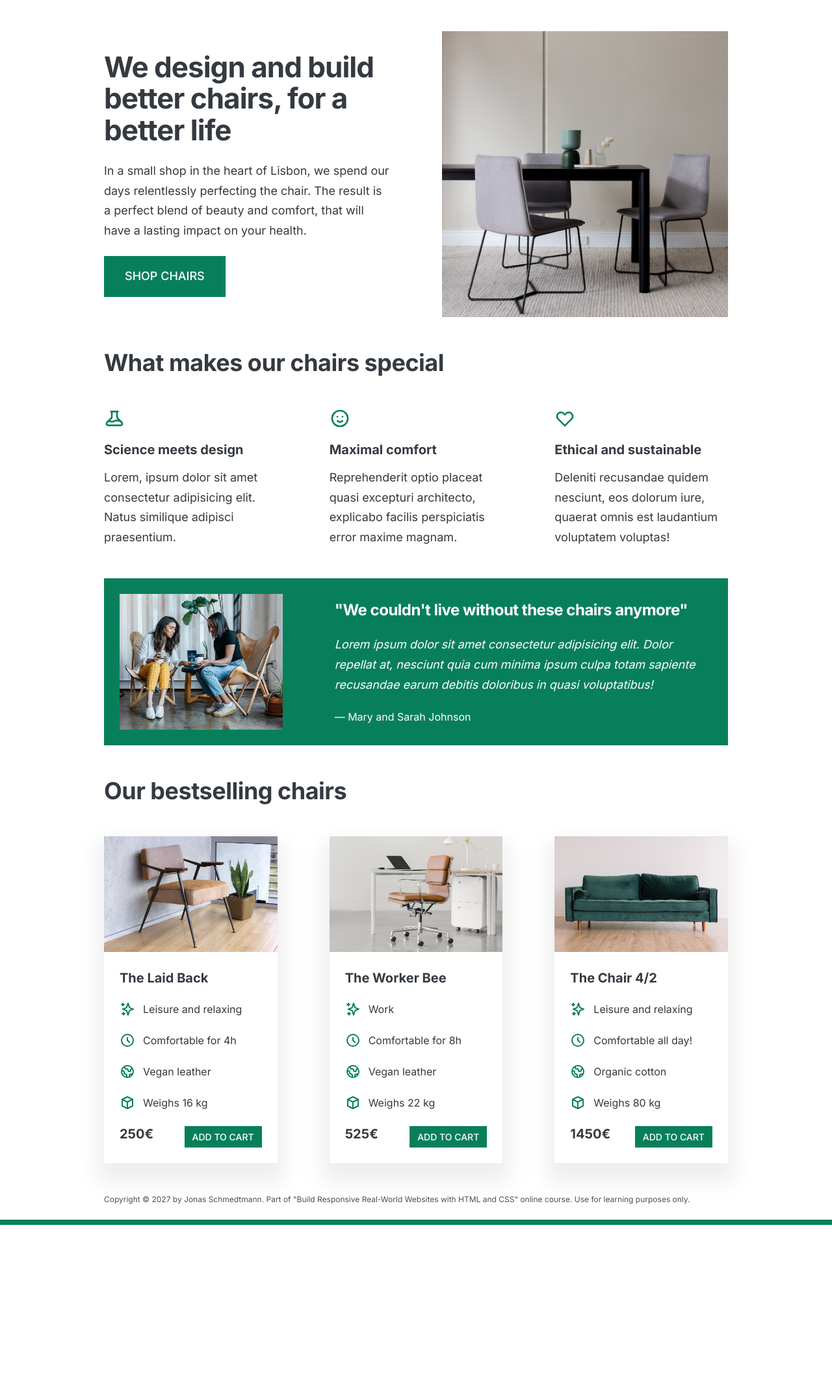
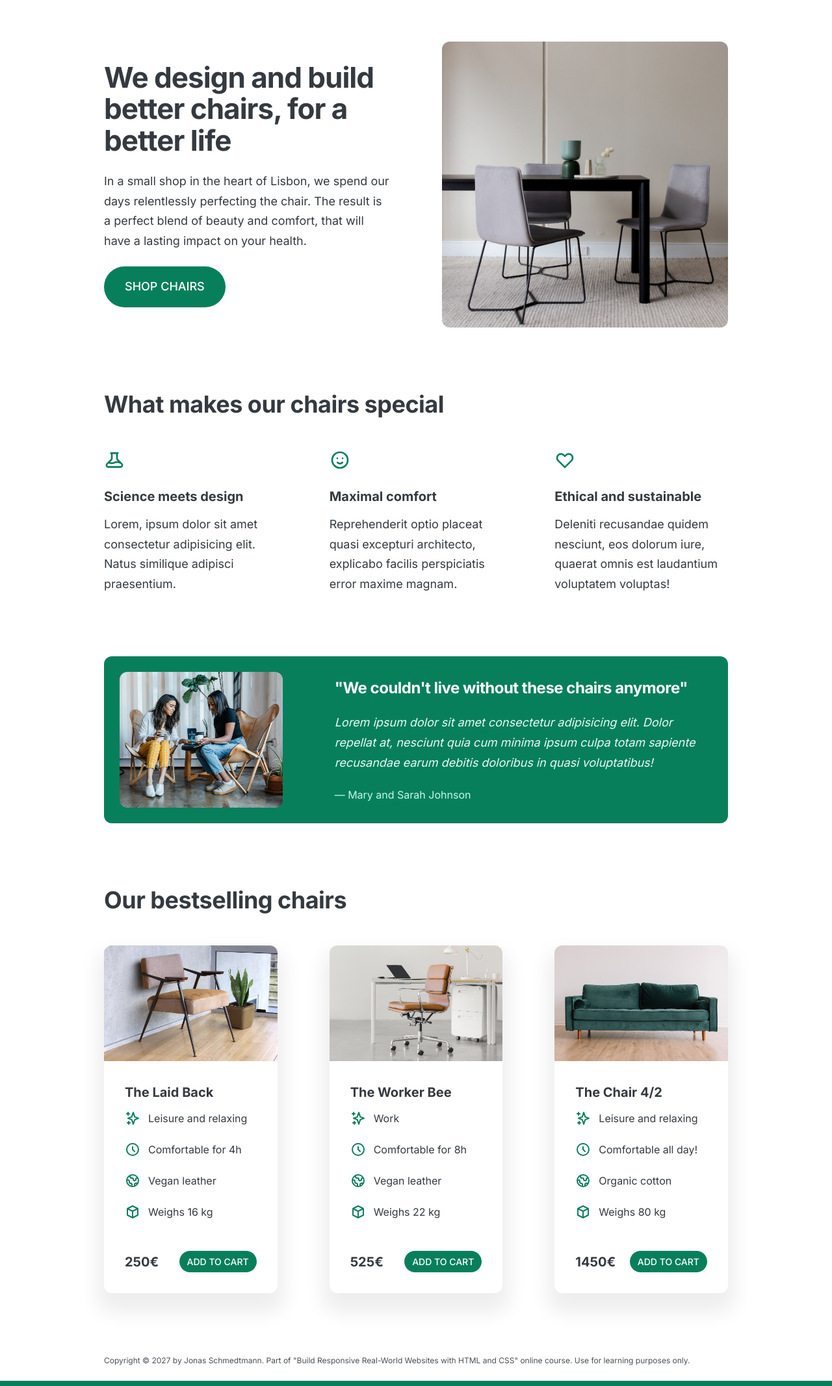
Before and after one commit to Leo3965/Learning, a PHP site: page / in a window 1280 px wide. Shown: the whole page at 65% size. Before the commit the page ends 1885 px from the top, so only its background shows below. Run offline with PHP 8.4, Linux system fonts and the light colour scheme.

Commit message:
end of the css basic module

```diff
--- a/Frontend/html-css-course-master/starter/05-Design/style.css
+++ b/Frontend/html-css-course-master/starter/05-Design/style.css
@@ -33,7 +33,7 @@ body {
 
 header,
 section {
-  margin-bottom: 48px;
+  margin-bottom: 96px;
 }
 
 h2 {
@@ -54,6 +54,7 @@ h2 {
   text-decoration: none;
   text-transform: uppercase;
   display: inline-block;
+  border-radius: 100px;
 }
 
 .btn:hover, .btn:active {
@@ -69,6 +70,10 @@ h2 {
   font-size: 14px;
   padding: 8px 12px;
 }
+
+img {
+  border-radius: 12px;
+}
 /* ------------------------ */
 /* COMPONENT STYLES */
 /* ------------------------ */
@@ -78,7 +83,7 @@ header {
   display: grid;
   grid-template-columns: repeat(2, 1fr);
   column-gap: 80px;
-  margin-top: 48px;
+  margin-top: 64px;
 }
 
 .header-text-box {
@@ -110,7 +115,7 @@ img {
   stroke: #087f5b;
   width: 32px;
   height: 32px;
-  margin-bottom: 16px;
+  margin-bottom: 24px;
 }
 
 .features-title {
@@ -128,6 +133,7 @@ img {
   background-color: #087f5b;
   color: #fff;
   padding: 24px;
+  border-radius: 12px;
 }
 
 .testimonial-box {
@@ -145,25 +151,36 @@ img {
   margin-bottom: 24px;
   font-size: 18px;
   line-height: 1.7;
+  color: #e6fcf5;
+}
+
+.testimonial-author {
+  color: #c3fae8;
 }
 
 /* CHAIRS */
 .chair {
   box-shadow: 0 20px 30px 10px rgba(0, 0, 0, 0.07);
+  border-radius: 12px;
+}
+
+.chair img {
+  border-bottom-left-radius: 0;
+  border-bottom-right-radius: 0;
 }
 
 .chair-box {
-  padding: 24px;
+  padding: 32px;
 }
 
 h3 {
-  margin-bottom: 24px;
+  margin-bottom: 16px;
   font-size: 20px;
 }
 
 .chair-details {
   list-style: none;
-  margin-bottom: 24px;
+  margin-bottom: 48px;
 }
 
 .chair-details li {
@@ -185,6 +202,7 @@ h3 {
 
 .chair-price {
   display: flex;
+  align-items: center;
   justify-content: space-between;
   font-size: 20px;
 }
```
